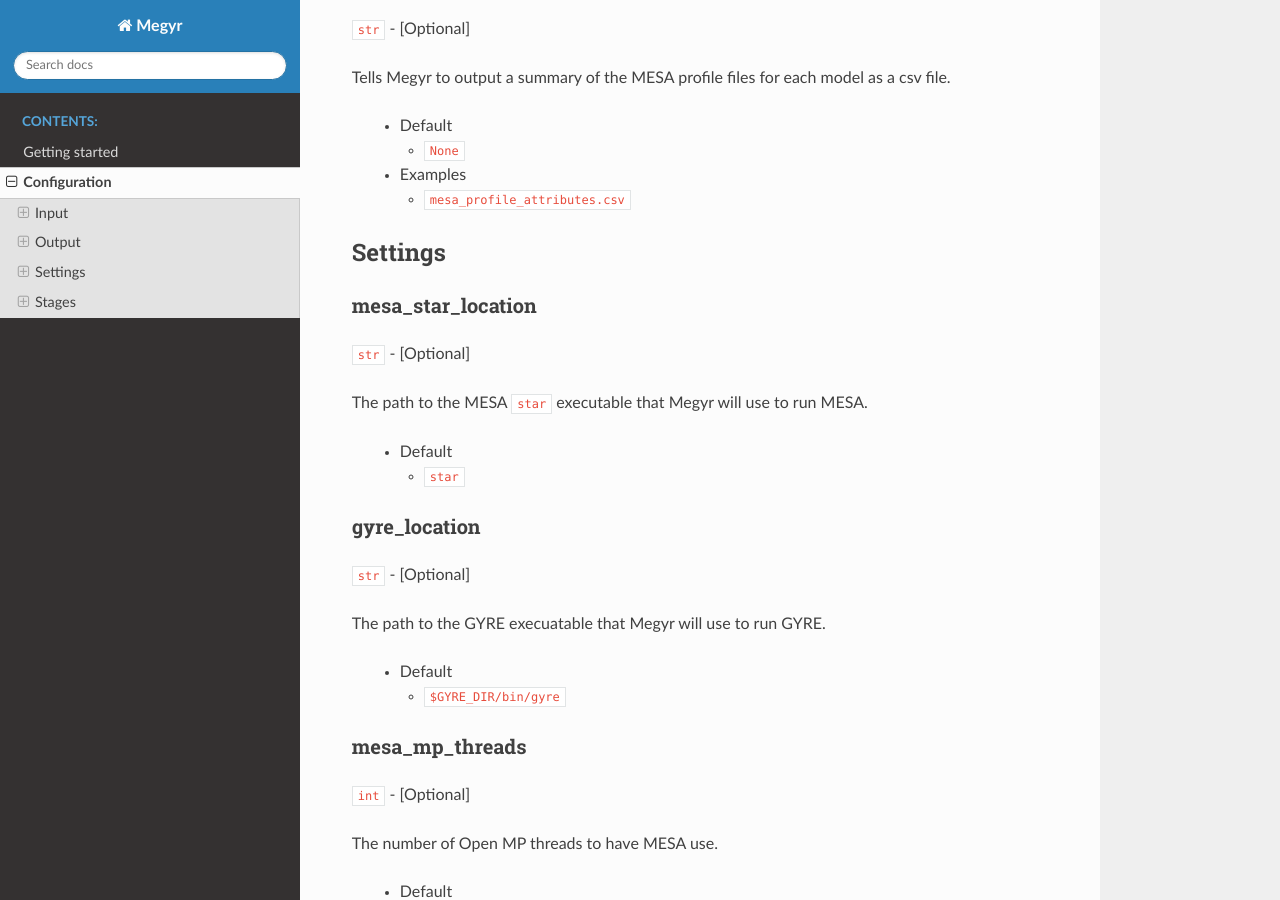
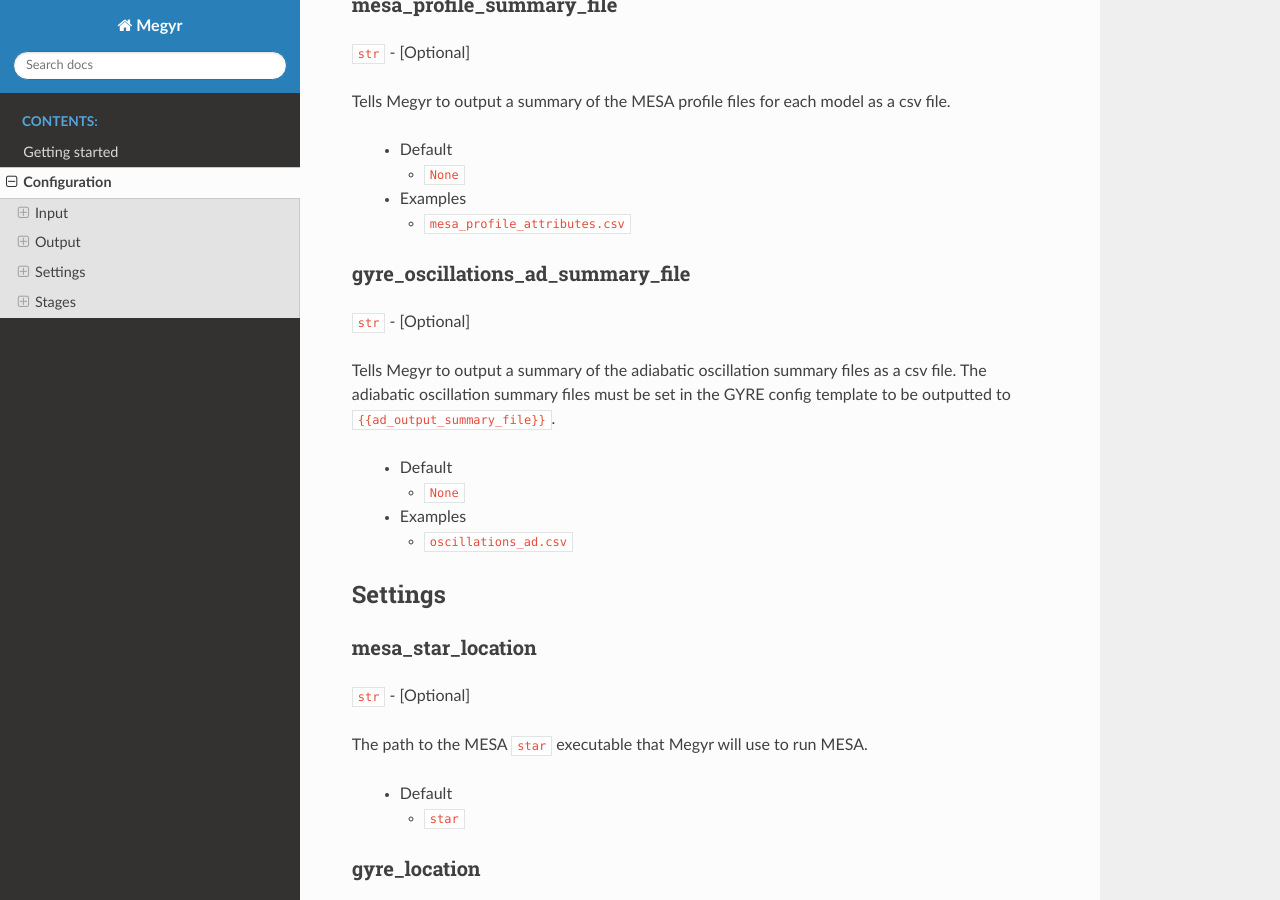
Before and after one commit to ExcaliburZero/megyr, a Sphinx documentation site: the page built from docs/source/configuration.rst, in a window 1280 px wide and 900 px high, scrolled down 1632 px. Built offline with Sphinx 7.4.7 and the Read the Docs theme 2.0.0, drawn with Linux system fonts in a browser that asks for light colours; some of the changed text lies outside the part shown.

Commit message:
Document another config value

```diff
--- a/docs/source/configuration.rst
+++ b/docs/source/configuration.rst
@@ -60,6 +60,20 @@ Tells Megyr to output a summary of the MESA profile files for each model as a cs
   * Examples
 
     * ``mesa_profile_attributes.csv``
+
+gyre_oscillations_ad_summary_file
+^^^^^^^^^^^^^^^^^^^^^^^^^^^^^^^^^
+``str`` - [Optional]
+
+Tells Megyr to output a summary of the adiabatic oscillation summary files as a csv file. The adiabatic oscillation summary files must be set in the GYRE config template to be outputted to ``{{ad_output_summary_file}}``.
+
+  * Default
+
+    * ``None``
+
+  * Examples
+
+    * ``oscillations_ad.csv``
 
 Settings
 --------
```
